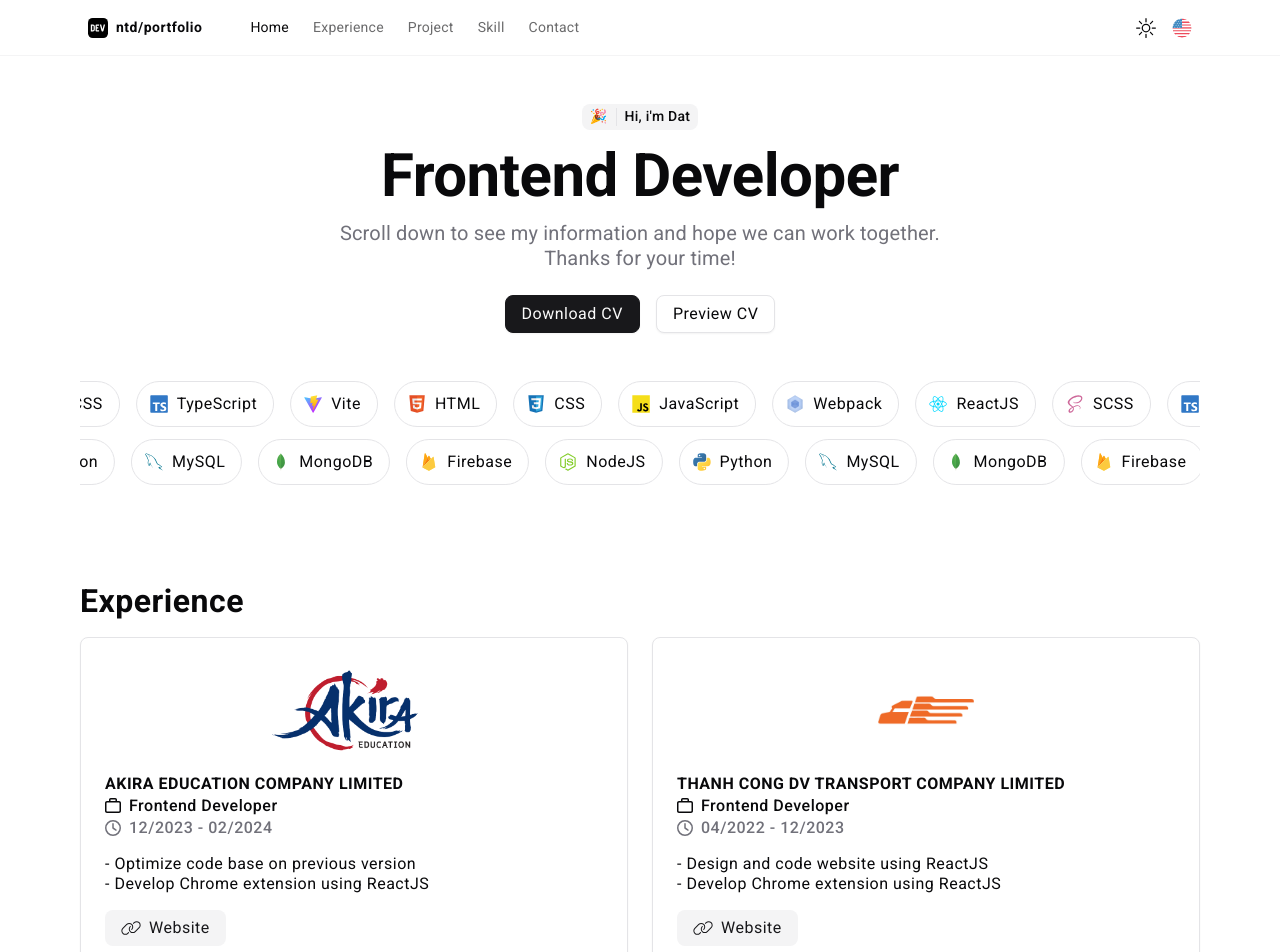
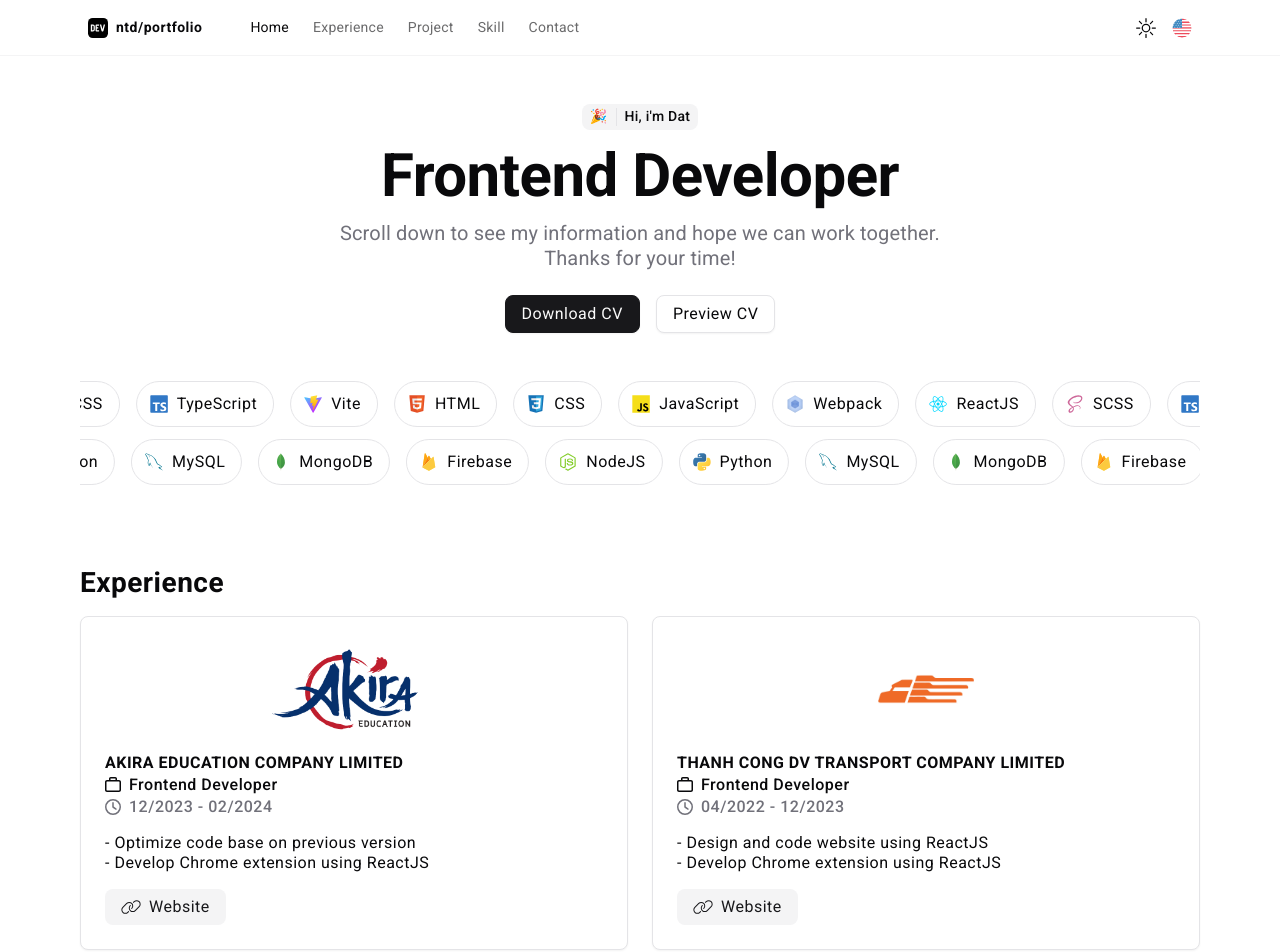
Before and after one commit to ntdat1306/portfolio-website, a React (Vite) app: page / in a window 1280 px wide. Shown: the top 952 px of the page. Built offline with nearby package versions, Linux system fonts and the light colour scheme.

Commit message:
update: css experience

```diff
--- a/src/pages/home/components/Experience/Experience.module.scss
+++ b/src/pages/home/components/Experience/Experience.module.scss
@@ -2,7 +2,7 @@
 @use '@assets/styles/mixinIcon' as *;
 
 .experience {
-    margin: 6rem 0;
+    margin: 5rem 0;
 
     @include responsive(landscapePhone) {
         margin: 4rem 0;
@@ -14,7 +14,7 @@
         gap: 0.5rem;
         background: rgb(var(--background));
         color: rgb(var(--foreground));
-        font-size: 2rem;
+        font-size: 1.75rem;
         font-weight: 600;
 
         @include responsive(landscapePhone) {
```
